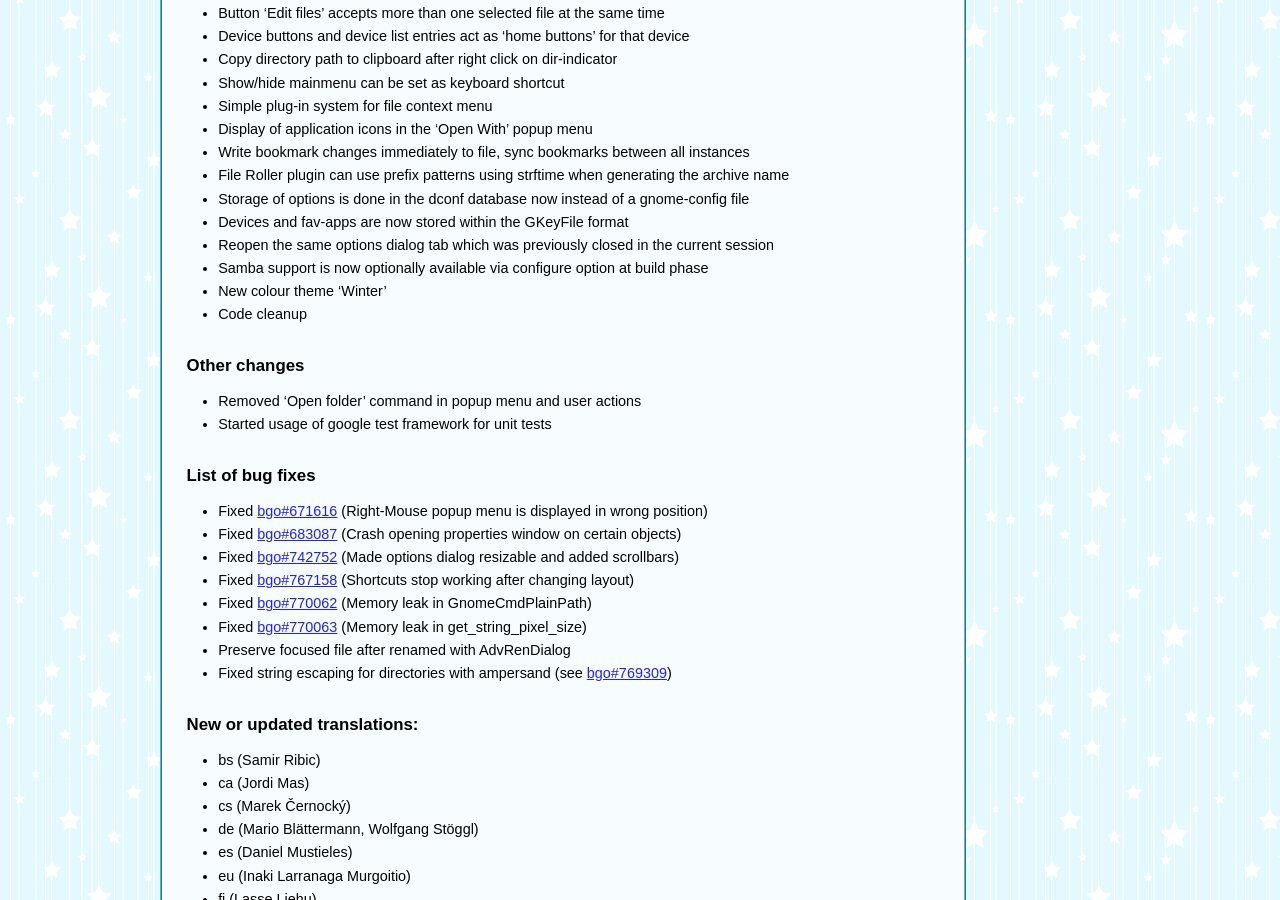
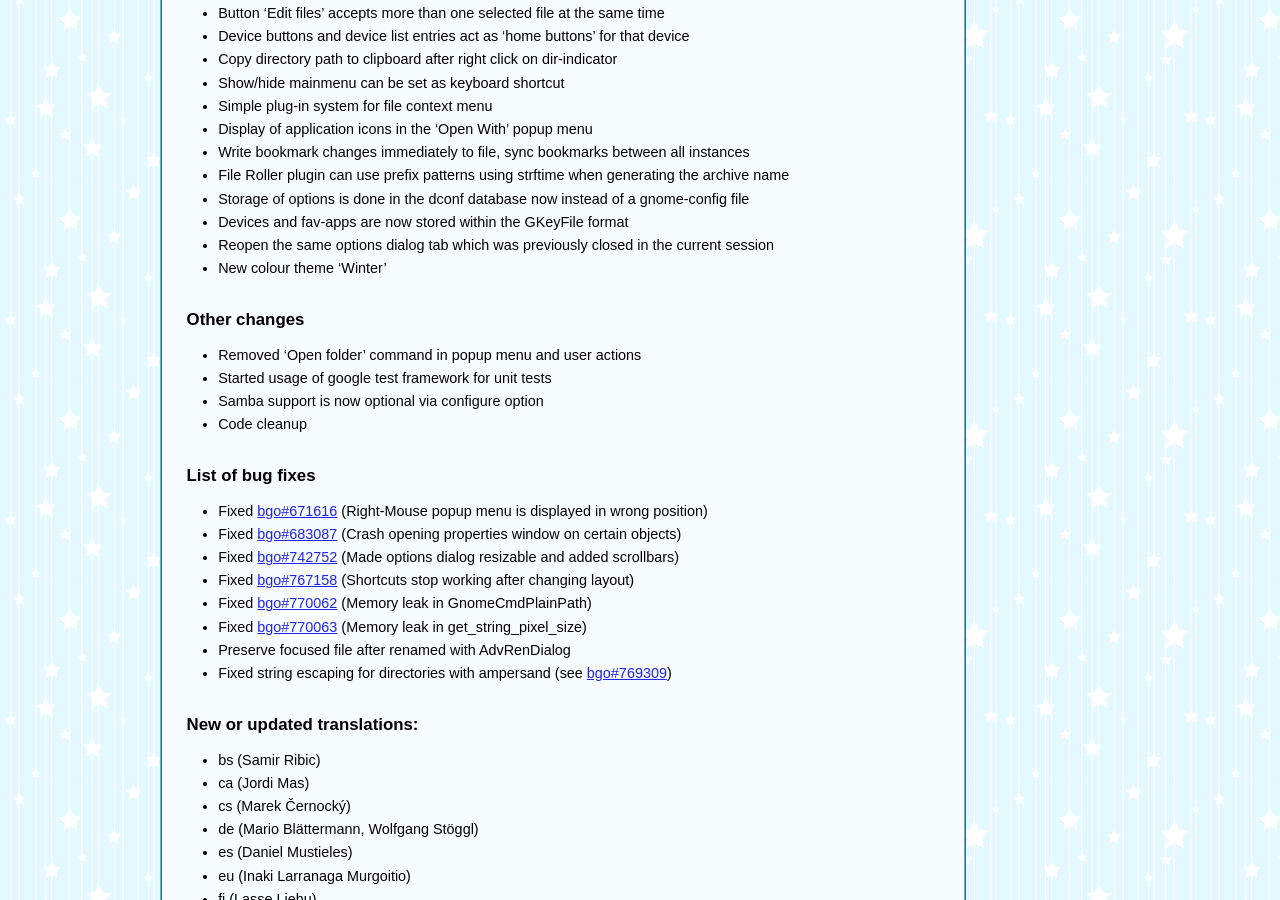
Before and after one commit to gcmd/gcmd.github.io, a Jekyll site: the page built from _posts/2016-10-04-Release-v1-6-0.md, in a window 1280 px wide and 900 px high, scrolled down 418 px. Built offline with Jekyll 4.4.1, drawn with Linux system fonts in a browser that asks for light colours; comment, search, counter and statistics services are not loaded.

Commit message:
Moved some entries in the blog post

```diff
--- a/_posts/2016-10-04-Release-v1-6-0.md
+++ b/_posts/2016-10-04-Release-v1-6-0.md
@@ -32,13 +32,13 @@ the new features.
 * Storage of options is done in the dconf database now instead of a gnome-config file
 * Devices and fav-apps are now stored within the GKeyFile format
 * Reopen the same options dialog tab which was previously closed in the current session
-* Samba support is now optionally available via configure option at build phase
 * New colour theme 'Winter'
-* Code cleanup
 
 ### Other changes
 * Removed 'Open folder' command in popup menu and user actions
 * Started usage of google test framework for unit tests
+* Samba support is now optional via configure option
+* Code cleanup
 
 ### List of bug fixes
 
```
